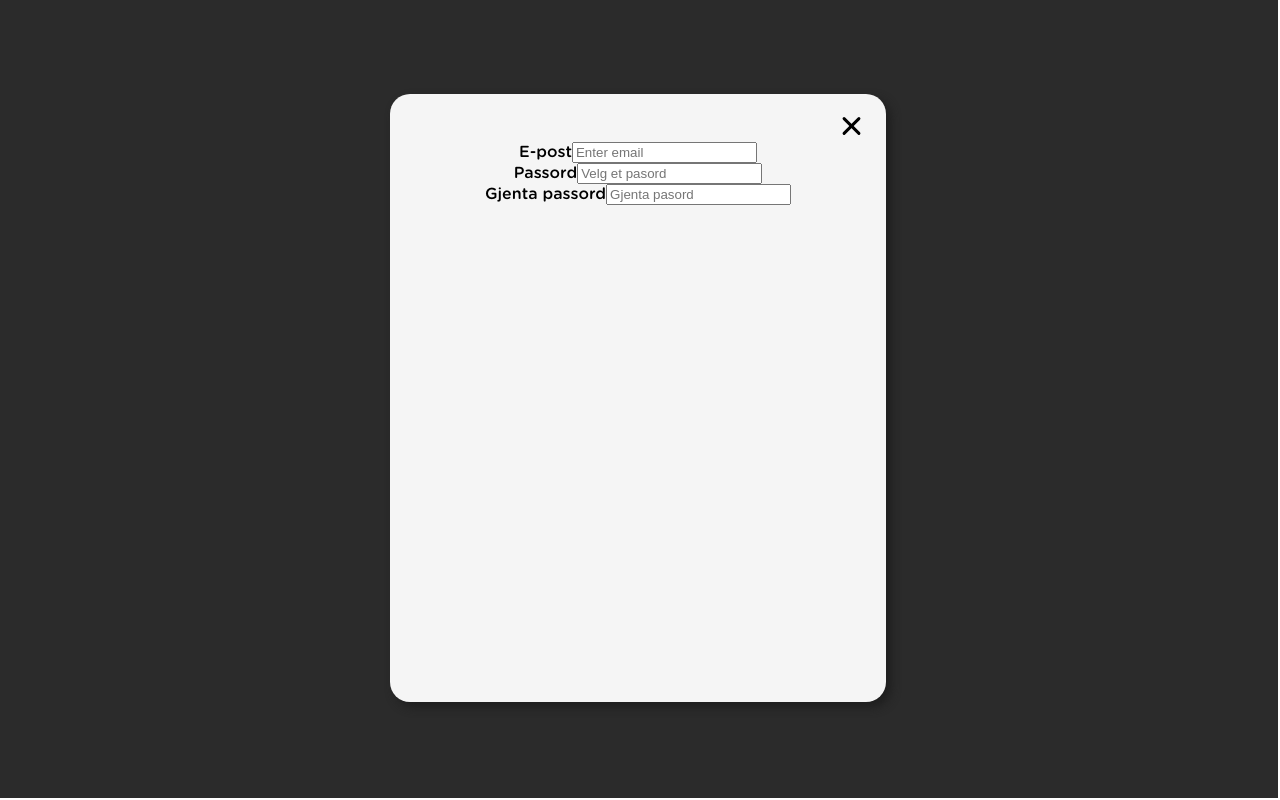
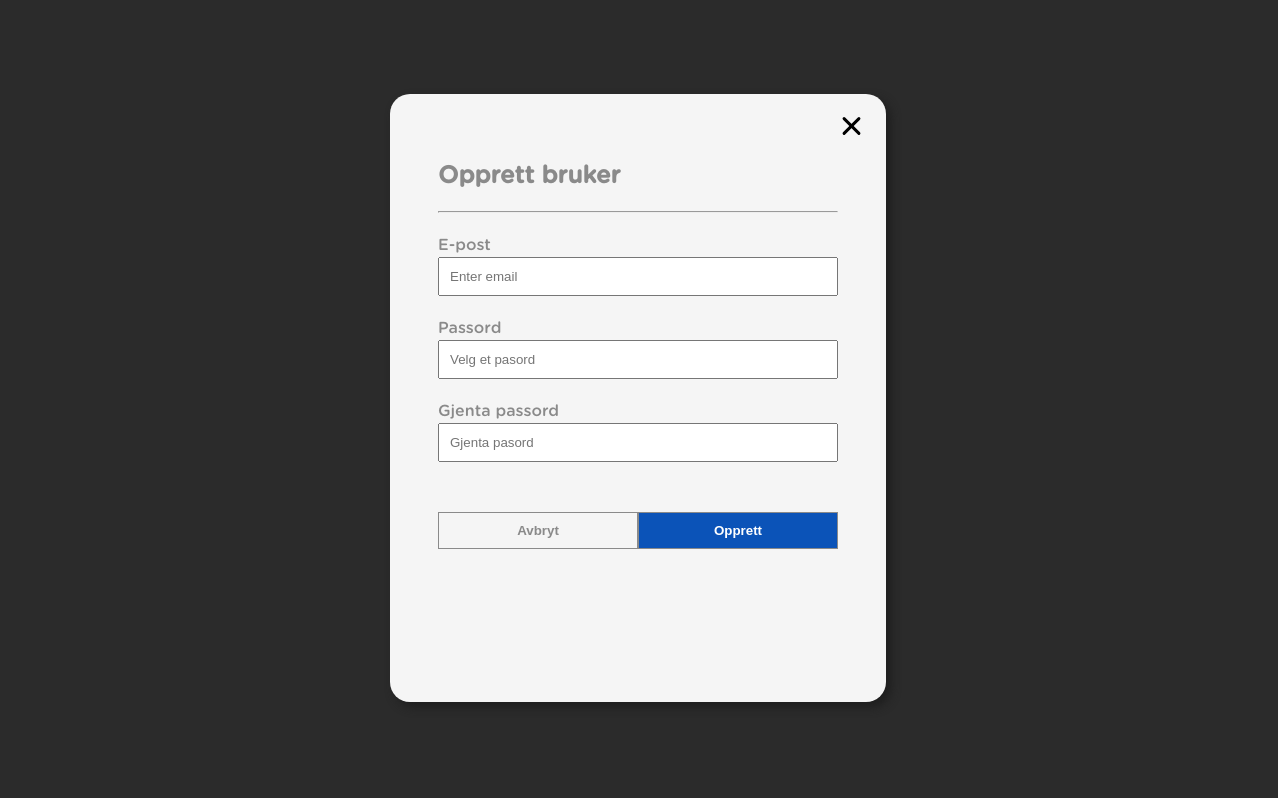
Before and after one commit to janegil-staff/dating, a Next.js app: page / in a window 1280 px wide. Both pictures are taken after a click on the button "Opprett konto". Built offline with nearby package versions, Linux system fonts and the light colour scheme.

Commit message:
Added client side on input at signUp form

```diff
--- a/src/componensts/home/index.js
+++ b/src/componensts/home/index.js
@@ -1,6 +1,7 @@
 import { useState } from "react";
 import Modal from "../UI/modal";
-import Signup from "../users/auth/signup";
+import SignIn from "../users/auth/signIn";
+import SignUp from "../users/auth/signUp";
 import classes from "./index.module.css";
 
 function StartingPageContent() {
@@ -8,7 +9,7 @@ function StartingPageContent() {
   return (
     <div className={classes["landing-page-background"]}>
       <Modal isOpen={isOpen} setIsOpen={setIsOpen}>
-        <Signup />
+        <SignUp />
         <div className={classes.close}></div>
       </Modal>
       <h1 className={classes.title}>Kjærligheten</h1>
--- /dev/null
+++ b/src/componensts/users/auth/signIn.js
@@ -0,0 +1,20 @@
+import classes from './signup.module.css';
+const SignIn = (props) => {
+  return (
+    <form action="/action_page.php">
+    <fieldset className={classes.fieldset}>
+      <legend>Personalia:</legend>
+      <label for="fname">First name:</label>
+      <input type="text" id="fname" name="fname" /><br /><br />
+      <label for="lname">Last name:</label>
+      <input type="text" id="lname" name="lname" /><br /> <br />
+      <label for="email">Email:</label>
+      <input type="email" id="email" name="email" /><br /><br />
+      <label for="birthday">Birthday:</label>
+      <input type="date" id="birthday" name="birthday" /><br /><br />
+      <input type="submit" value="Submit" />
+    </fieldset>
+  </form>
+  );
+};
+export default SignIn;
--- a/src/componensts/users/auth/signup.js
+++ b/src/componensts/users/auth/signup.js
@@ -1,6 +1,6 @@
 import useInput from "@/hooks/use-input";
 import classes from "./signup.module.css";
-const Signup = (props) => {
+const SignUp = (props) => {
   const {
     value: enteredEmail,
     isValid: enteredEmailIsValid,
@@ -8,7 +8,7 @@ const Signup = (props) => {
     valueChangeHandler: emailChangeHandler,
     inputBlurHandler: emailBlurHandler,
     reset: resetEmailInput,
-  } = useInput(value => value.includes("@"));
+  } = useInput((value) => value.includes("@"));
 
   const {
     value: enteredPassword,
@@ -17,7 +17,7 @@ const Signup = (props) => {
     valueChangeHandler: passwordChangeHandler,
     inputBlurHandler: passwordBlurHandler,
     reset: resetPasswordInput,
-  } = useInput(value => /^[A-Za-z]\w{7,14}$/.test(value.trim()));
+  } = useInput((value) => /^[A-Za-z]\w{7,14}$/.test(value.trim()));
 
   const {
     value: enteredPasswordConfirmation,
@@ -26,23 +26,25 @@ const Signup = (props) => {
     valueChangeHandler: passwordConfirmationChangeHandler,
     inputBlurHandler: passwordConfirmationBlurHandler,
     reset: resetPasswordConfirmationInput,
-  } = useInput(value => value === enteredPassword);
+  } = useInput((value) => value === enteredPassword);
 
   const emailInputClasses = emailInputHasError
     ? "form-control invalid"
     : "form-control";
 
-    const passwordInputClasses = passwordInputHasError
-    ? 'form-control invalid'
-    : 'form-control';
+  const passwordInputClasses = passwordInputHasError
+    ? "form-control invalid"
+    : "form-control";
 
-    const passwordConfirmationInputClasses = passwordConfirmationInputHasError
-    ? 'form-control invalid'
-    : 'form-control';
+  const passwordConfirmationInputClasses = passwordConfirmationInputHasError
+    ? "form-control invalid"
+    : "form-control";
 
   return (
-    <form>
-      <div className="form-group">
+    <form className={classes["signUp-form"]}>
+      <h2>Opprett bruker</h2>
+      <hr />
+      <div className={classes["form-group"]}>
         <label htmlFor="email">E-post</label>
         <input
           className={emailInputClasses}
@@ -59,7 +61,7 @@ const Signup = (props) => {
           <p className={"error-text"}>E-post må inneholde @</p>
         )}
       </div>
-      <div className="form-group">
+      <div className={classes["form-group"]}>
         <label htmlFor="password">Passord</label>
         <input
           className={passwordInputClasses}
@@ -73,10 +75,12 @@ const Signup = (props) => {
           placeholder="Velg et pasord"
         />
         {passwordInputHasError && (
-          <p className={"error-text"}>Passord må inneholed mellom 8-16 tegn, minst en bokstav</p>
+          <p className={"error-text"}>
+            Passord må inneholed mellom 8-16 tegn, minst en bokstav
+          </p>
         )}
       </div>
-      <div className="form-group">
+      <div className={classes["form-group"]}>
         <label htmlFor="passwordConfirmation">Gjenta passord</label>
         <input
           className={passwordConfirmationInputClasses}
@@ -93,8 +97,13 @@ const Signup = (props) => {
           <p className={"error-text"}>Må være lik dit valgte pasord</p>
         )}
       </div>
+
+      <div className={classes["form-buttons"]}>
+        <button className={classes["btn-cancel"]}>Avbryt</button>
+        <button className={classes["btn-create"]}>Opprett</button>
+      </div>
     </form>
   );
 };
 
-export default Signup;
+export default SignUp;
--- a/src/componensts/users/auth/signup.module.css
+++ b/src/componensts/users/auth/signup.module.css
@@ -0,0 +1,38 @@
+.signUp-form {
+  text-align: left;
+  width: 100%;
+  color: rgb(138, 138, 138);
+}
+
+.form-group {
+  display: flex;
+  flex-direction: column;
+  margin: 20px 0;
+}
+.form-group label {
+  line-height: 1.5;
+}
+.form-group input {
+  padding: 10px;
+}
+.form-buttons {
+    margin-top: 50px;
+}
+.btn-cancel,
+.btn-create {
+  width: 50%;
+  background-color: transparent;
+  color: rgb(138, 138, 138);
+  border: 1px solid rgb(138, 138, 138);
+  padding: 10px;
+  font-weight: bold;
+}
+.btn-cancel {
+  float: left;
+  background-color: transparent;
+}
+.btn-create {
+  float: right;
+  background-color: rgb(11, 83, 184);
+  color: #fff;
+}
```
